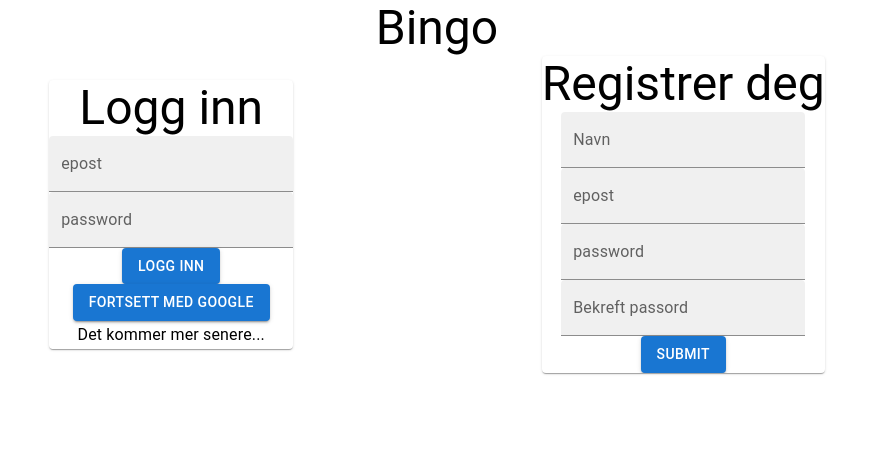
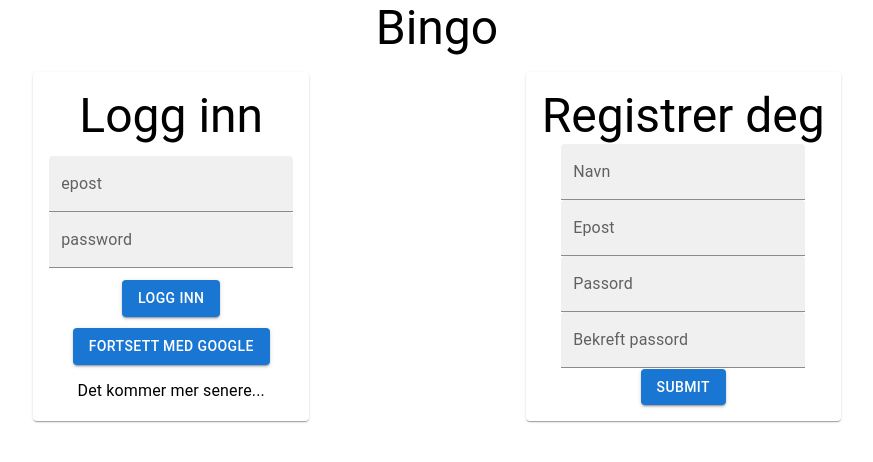
Before and after one commit to magnus-schj/bingo, a React (Vite) app: page / in a window 1280 px wide. Shown: the top 462 px of the page, without its empty margins (203-1076 px from the left). Built offline with nearby package versions, Linux system fonts and the light colour scheme; no server answers.

Commit message:
formwrapper generified, styling, winnerbanner updates when redux state does

```diff
--- /dev/null
+++ b/src/components/FormWrapper/FormWrapper.component.tsx
@@ -0,0 +1,12 @@
+import React, { FC } from "react";
+import { Card } from "@mui/material";
+
+import "./FormWrapper.styles.scss";
+
+interface Props {}
+
+const FormWrapper: FC<Props> = ({ children }) => {
+  return <Card className="form-wrapper">{children}</Card>;
+};
+
+export default FormWrapper;
--- /dev/null
+++ b/src/components/FormWrapper/FormWrapper.styles.scss
@@ -0,0 +1,9 @@
+@use "../../baseStyles.scss";
+
+.form-wrapper {
+  @extend .base-container;
+  padding: 1rem;
+  min-height: 349px;
+  margin: 1rem;
+  justify-content: space-between;
+}
--- a/src/components/SignIn.component.tsx
+++ b/src/components/SignIn.component.tsx
@@ -3,6 +3,7 @@ import { signInWithEmailAndPassword } from "firebase/auth";
 import React, { FC } from "react";
 import { useForm } from "../customHooks";
 import { auth, signInWithGoogle } from "../firebase/firebase.utils";
+import FormWrapper from "./FormWrapper/FormWrapper.component";
 
 interface Props {}
 
@@ -11,10 +12,11 @@ const SignIn: FC<Props> = () => {
   const [values, handleChange, setValues] = useForm(initialState);
 
   return (
-    <Card className="base-container">
+    <FormWrapper>
       <Typography variant="h3" color="initial">
         Logg inn
       </Typography>
+      <div className="base-container">
         <TextField
           variant="filled"
           // values
@@ -34,7 +36,7 @@ const SignIn: FC<Props> = () => {
           value={values.password}
           onChange={handleChange}
         />
-
+      </div>
       <Button
         variant="contained"
         onClick={() =>
@@ -50,7 +52,7 @@ const SignIn: FC<Props> = () => {
       <Typography variant="subtitle1" color="initial">
         Det kommer mer senere...
       </Typography>
-    </Card>
+    </FormWrapper>
   );
 };
 
--- a/src/components/SignUp.component.tsx
+++ b/src/components/SignUp.component.tsx
@@ -7,6 +7,7 @@ import { createUserWithEmailAndPassword } from "firebase/auth";
 import { auth, createUserProfileDocument } from "../firebase/firebase.utils";
 
 import { Card, TextField, Typography, Button } from "@mui/material";
+import FormWrapper from "./FormWrapper/FormWrapper.component";
 interface Props {}
 
 const SignUp: FC<Props> = () => {
@@ -36,11 +37,11 @@ const SignUp: FC<Props> = () => {
     }
   };
   return (
-    <Card className="base-container">
+    <FormWrapper>
       <Typography variant="h3" color="initial">
         Registrer deg
       </Typography>
-      <form className="base-container">
+      <div className="base-container">
         <TextField
           variant="filled"
           // values
@@ -54,7 +55,7 @@ const SignUp: FC<Props> = () => {
           variant="filled"
           // values
           id="email"
-          label="epost"
+          label="Epost"
           name="email"
           type="email"
           value={values.email}
@@ -65,7 +66,7 @@ const SignUp: FC<Props> = () => {
           variant="filled"
           // values
           id="password"
-          label="password"
+          label="Passord"
           name="password"
           type="password"
           value={values.password}
@@ -81,11 +82,11 @@ const SignUp: FC<Props> = () => {
           value={values.confirmPassword}
           onChange={handleChange}
         />
-        <Button variant="contained" color="primary" onClick={handleClick}>
-          Submit
-        </Button>
-      </form>
-    </Card>
+      </div>
+      <Button variant="contained" color="primary" onClick={handleClick}>
+        Submit
+      </Button>
+    </FormWrapper>
   );
 };
 
--- a/src/components/SignedIn/SignedIn.component.tsx
+++ b/src/components/SignedIn/SignedIn.component.tsx
@@ -50,7 +50,6 @@ const SignedIn: FC<Props> = () => {
         }
       }
     );
-
     // end of listener for winner
 
     // listener for board
--- a/src/components/WinnerBanner.component.tsx
+++ b/src/components/WinnerBanner.component.tsx
@@ -18,13 +18,13 @@ const WinnerBanner: FC<Props> = () => {
   const winnerSlice = useAppSelector((state) => state.winner);
 
   useEffect(() => {
+    // gets document for person who has
     const fetchData = async () => {
       const userData = await getUserData(winnerSlice.uid);
       setWinnerInfo(userData);
-      console.log("data:", userData);
     };
     fetchData();
-  }, []);
+  }, [winnerSlice]);
   return winnerSlice.uid && winnerInfo ? (
     <div style={{ margin: "auto", textAlign: "center" }}>
       <Confetti />
```
Lines whose indentation alone changed are shown as unchanged.
